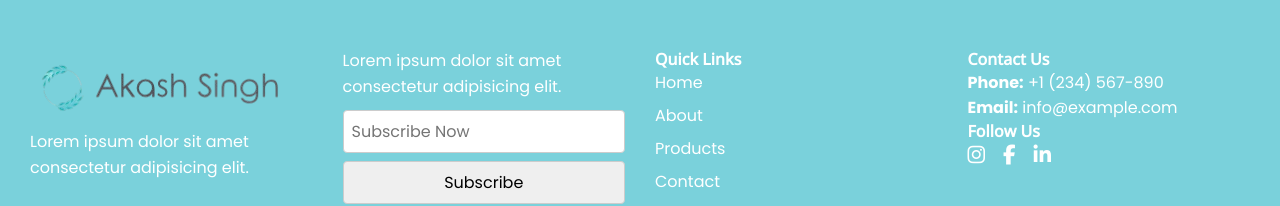
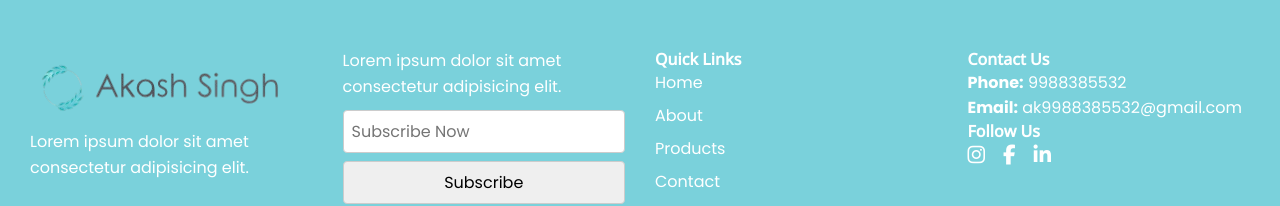
Before and after one commit to AkashThakur14/Ecommerce, a React (Vite) app: page / in a window 1280 px wide. Shown: the part 1330-1536 px from the top of the page. Built offline with nearby package versions, Linux system fonts and the light colour scheme.

Commit message:
contact update

```diff
--- a/src/components/Footer.jsx
+++ b/src/components/Footer.jsx
@@ -28,8 +28,8 @@ export const Footer = () => {
           <div className="col-four">
             <div className="contact">
               <h4>Contact Us</h4>
-              <strong>Phone:</strong> <a href="tel:+1234567890">+1 (234) 567-890</a><br />
-              <strong>Email:</strong> <a href="mailto:info@example.com">info@example.com</a>
+              <strong>Phone:</strong> <a href="tel:+1234567890">9988385532</a><br />
+              <strong>Email:</strong> <a href="mailto:info@example.com">ak9988385532@gmail.com</a>
             </div>
             <div className="follow">
               <h4>Follow Us</h4>
```
